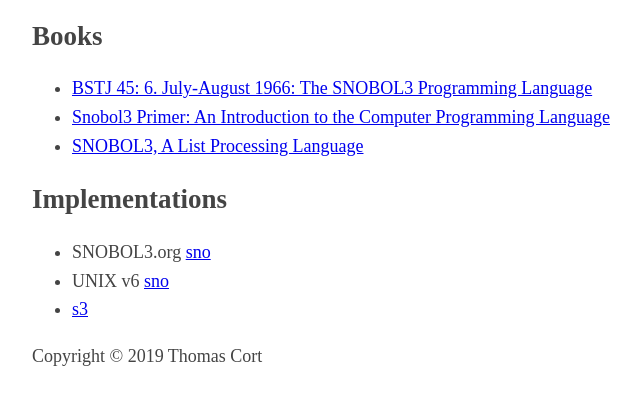
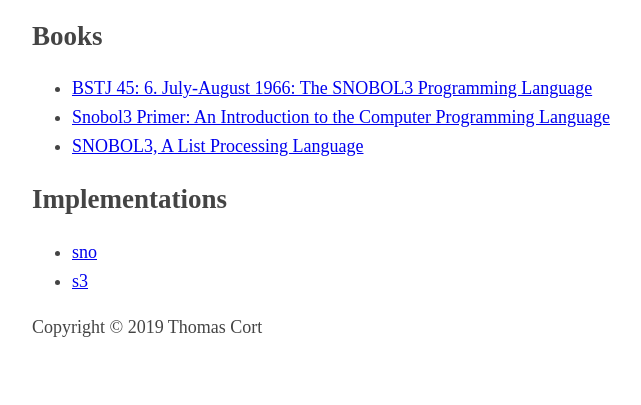
Before and after one commit to snobol3/web, a plain HTML site: page index.html in a window 1280 px wide. Shown: the part 139-544 px from the top of the page, without its empty margins (283-924 px from the left). Drawn offline with Linux system fonts and the light colour scheme.

Commit message:
update repo links

```diff
--- a/index.html
+++ b/index.html
@@ -31,8 +31,7 @@
   </ul>
   <h2>Implementations</h2>
   <ul>
-    <li>SNOBOL3.org <a href="https://github.com/snobol3/sno">sno</a></li>
-    <li>UNIX v6 <a href="https://github.com/snobol3/v6sno">sno</a></li>
+    <li><a href="https://github.com/snobol3/sno">sno</a></li>
     <li><a href="http://www.snobol4.org/dennis.heimbigner/s3/">s3</a></li>
   </ul>
   <footer>
```
